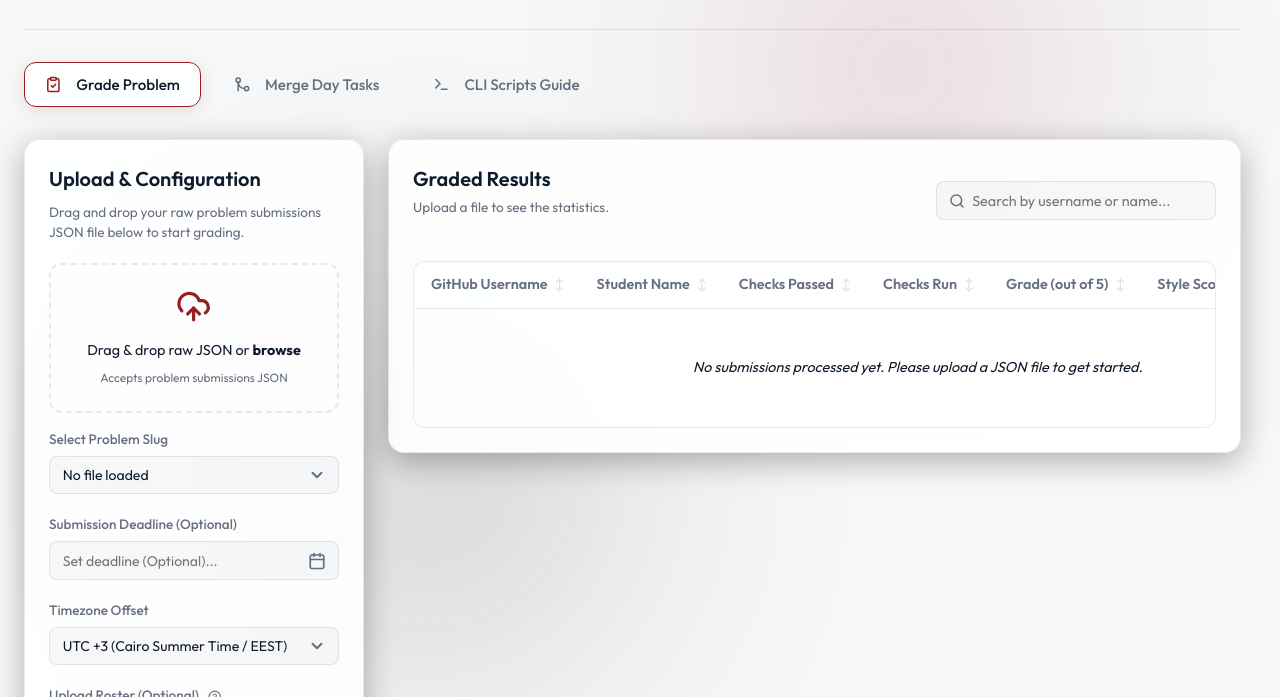
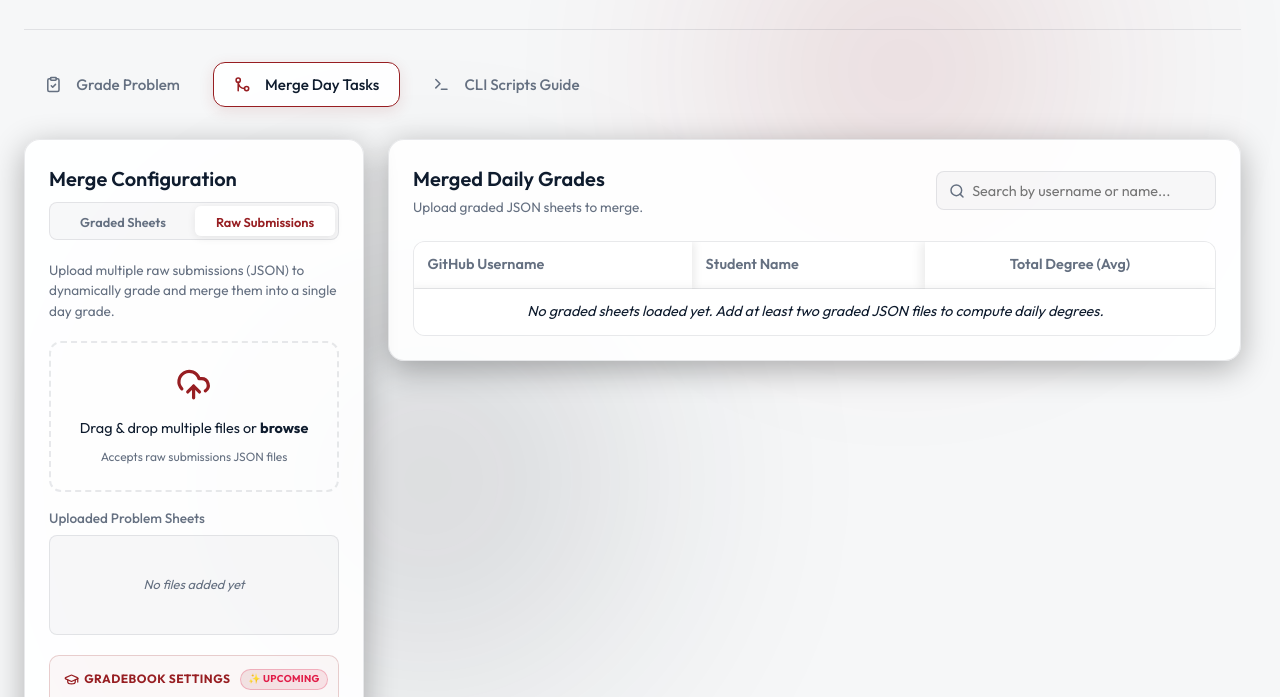
Before and after one commit to ITI-Technical-Team/GradingTool, a plain HTML site: page docs/index.html in a window 1280 px wide. Shown: the part 100-797 px from the top of the page. Drawn offline with nearby package versions, Linux system fonts and the light colour scheme.

Commit message:
feat: set Merge Day Tasks as default app tab and Raw Submissions as default merge mode

```diff
--- a/docs/app.js
+++ b/docs/app.js
@@ -730,7 +730,8 @@ function triggerDownload(content, filename, mimeType) {
 // TAB 2: MERGING LOGIC
 // ----------------------------------------------------
 
-let mergeMode = 'graded'; // 'graded' or 'raw'
+let mergeMode = 'raw'; // 'raw' or 'graded'
+
 
 window.switchMergeMode = function(mode) {
     if (mode === mergeMode) return;
--- a/docs/index.html
+++ b/docs/index.html
@@ -9,7 +9,8 @@
     <link rel="preconnect" href="https://fonts.gstatic.com" crossorigin>
     <link href="https://fonts.googleapis.com/css2?family=Outfit:wght@300;400;500;600;700;800&display=swap" rel="stylesheet">
     <!-- Main Style Sheet -->
-    <link rel="stylesheet" href="style.css?v=4.3">
+    <link rel="stylesheet" href="style.css?v=4.4">
+
 
 
 
@@ -52,10 +53,10 @@
 
         <!-- Navigation Tabs -->
         <nav class="app-nav">
-            <button class="nav-tab active" id="tab-btn-grade" onclick="switchTab('grade')">
+            <button class="nav-tab" id="tab-btn-grade" onclick="switchTab('grade')">
                 <i data-lucide="clipboard-check" class="tab-icon"></i> Grade Problem
             </button>
-            <button class="nav-tab" id="tab-btn-merge" onclick="switchTab('merge')">
+            <button class="nav-tab active" id="tab-btn-merge" onclick="switchTab('merge')">
                 <i data-lucide="git-merge" class="tab-icon"></i> Merge Day Tasks
             </button>
             <button class="nav-tab" id="tab-btn-help" onclick="switchTab('help')">
@@ -66,7 +67,8 @@
         <!-- Main Content Area -->
         <main class="app-main">
             <!-- TAB 1: GRADE PROBLEM -->
-            <section id="tab-content-grade" class="tab-panel active">
+            <section id="tab-content-grade" class="tab-panel">
+
                 <div class="grid-layout">
                     <!-- Config & Upload Sidebar -->
                     <div class="card glass-card sidebar-card">
@@ -208,7 +210,7 @@
             </section>
 
             <!-- TAB 2: MERGE DAY TASKS -->
-            <section id="tab-content-merge" class="tab-panel">
+            <section id="tab-content-merge" class="tab-panel active">
                 <div class="grid-layout">
                     <!-- Merge Config Sidebar -->
                     <div class="card glass-card sidebar-card">
@@ -216,20 +218,21 @@
 
                         <!-- Segmented Mode Control -->
                         <div class="segmented-control">
-                            <button class="segmented-btn active" id="btn-merge-mode-graded" onclick="switchMergeMode('graded')">Graded Sheets</button>
-                            <button class="segmented-btn" id="btn-merge-mode-raw" onclick="switchMergeMode('raw')">Raw Submissions</button>
+                            <button class="segmented-btn" id="btn-merge-mode-graded" onclick="switchMergeMode('graded')">Graded Sheets</button>
+                            <button class="segmented-btn active" id="btn-merge-mode-raw" onclick="switchMergeMode('raw')">Raw Submissions</button>
                         </div>
 
-                        <p class="card-desc" id="merge-description">Upload multiple graded sheets (JSON files exported from Step 1) to merge them into a single day grade.</p>
+                        <p class="card-desc" id="merge-description">Upload multiple raw submissions (JSON) to dynamically grade and merge them into a single day grade.</p>
 
                         <div class="dropzone" id="merge-dropzone">
                             <input type="file" id="merge-file-input" accept=".json" class="file-input" multiple>
                             <div class="dropzone-prompt">
                                 <i data-lucide="upload-cloud" class="dropzone-icon"></i>
                                 <span class="dropzone-text">Drag & drop multiple files or <strong>browse</strong></span>
-                                <span class="dropzone-sub" id="merge-dropzone-sub">Accepts ITI_problem_sheet.json files</span>
+                                <span class="dropzone-sub" id="merge-dropzone-sub">Accepts raw submissions JSON files</span>
                             </div>
                         </div>
+
 
                         <div class="settings-group">
                             <label>Uploaded Problem Sheets</label>
@@ -289,8 +292,9 @@
                                     </div>
                                 </div>
 
-                                <!-- Dynamic settings shown only in Raw Mode -->
-                                <div id="merge-raw-settings" class="hidden-settings hidden">
+                                <!-- Dynamic settings shown in Raw Mode -->
+                                <div id="merge-raw-settings" class="hidden-settings">
+
                                     <div class="settings-group">
                                         <label for="merge-deadline">Submission Deadline</label>
                                         <input type="text" id="merge-deadline" placeholder="Set deadline (Optional)..." onfocus="(this.type='datetime-local')" onblur="if(!this.value)this.type='text'" onchange="recalculateMerge()">
```
